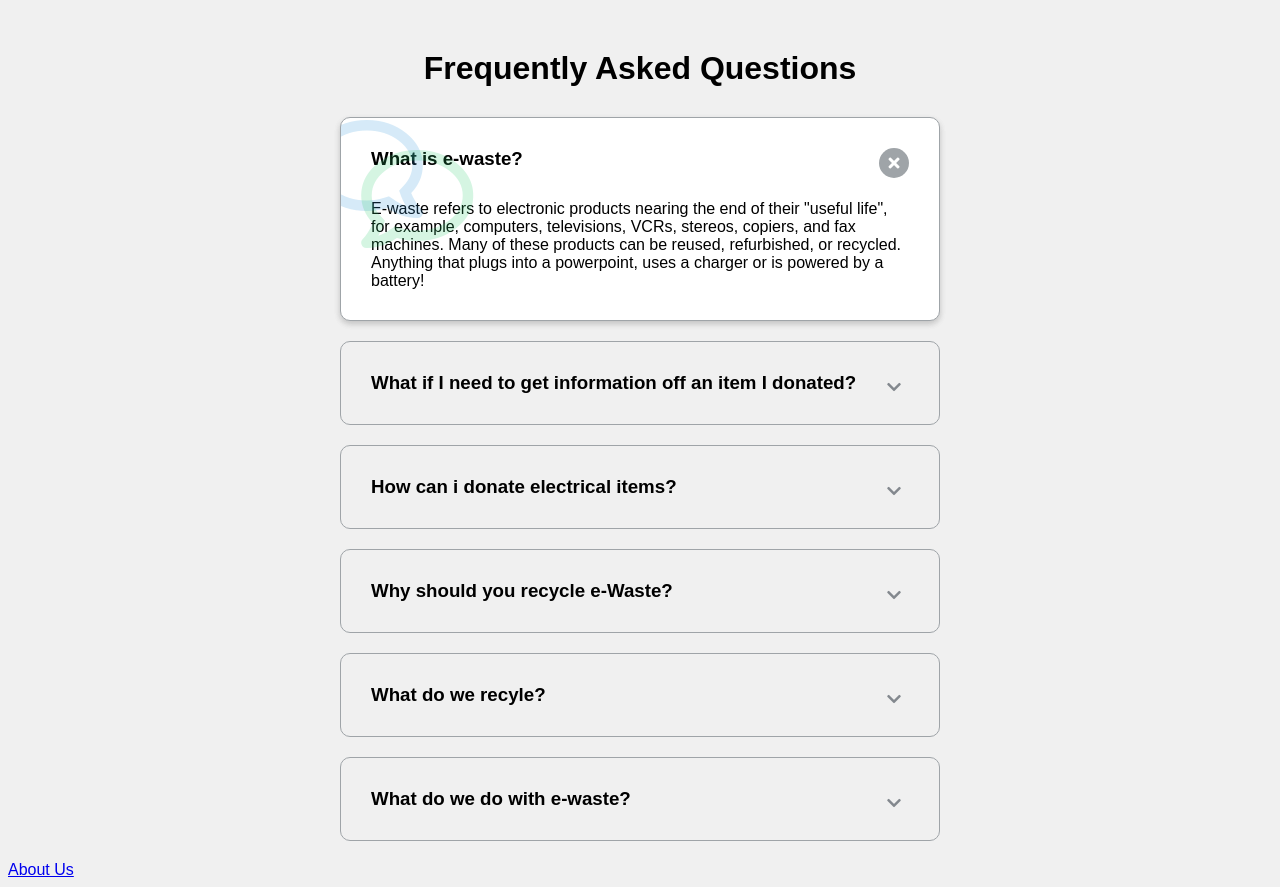
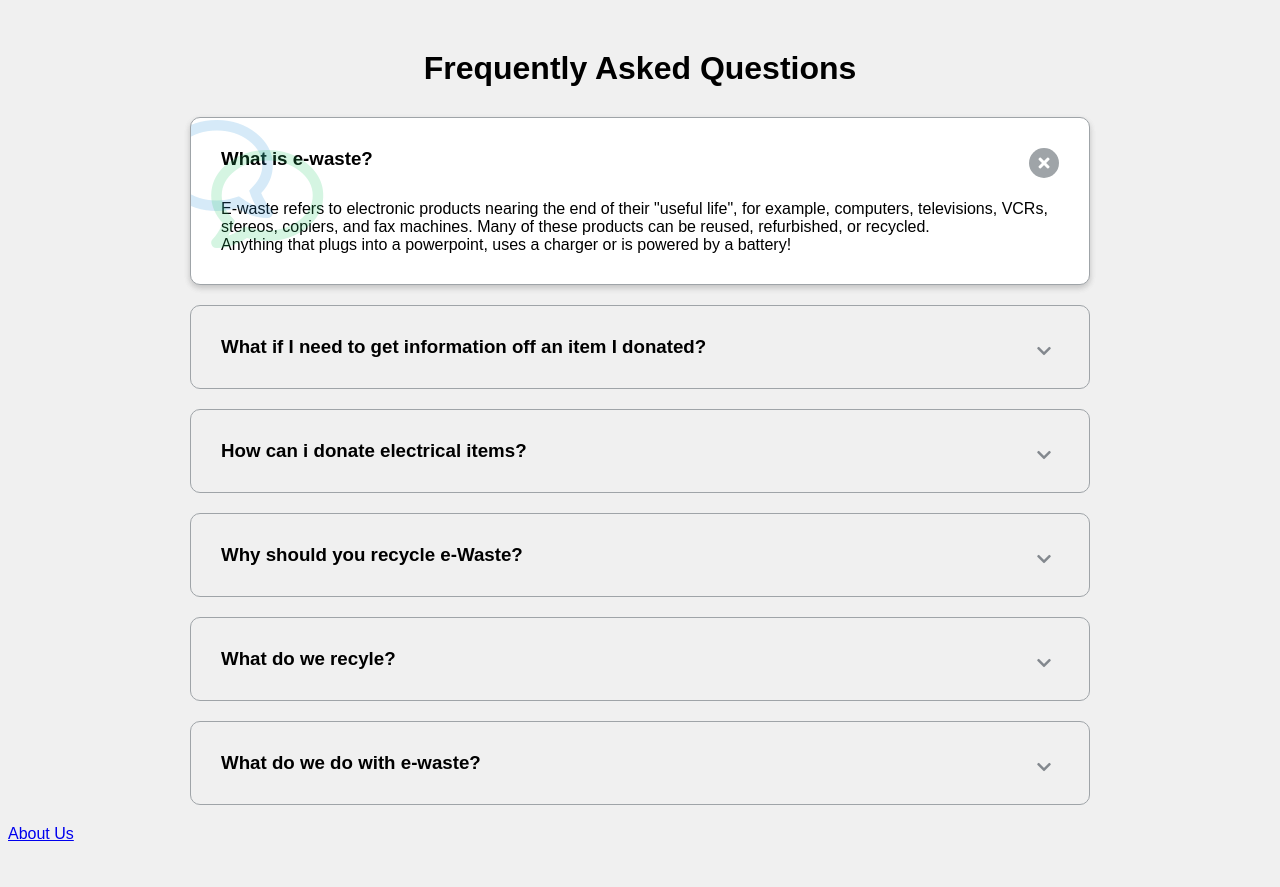
Before and after one commit to R0-H-1T/E_Regain, a PHP site: page / in a window 1280 px wide. After the commit the page ends 841 px from the top, so only its background shows below. Run offline with PHP 8.4, Linux system fonts and the light colour scheme; some libraries are stand-ins or nearby versions; some web fonts are replaced.

Commit message:
changed the width of the faq section

```diff
--- a/FAQS/index.html
+++ b/FAQS/index.html
@@ -2,7 +2,7 @@
 <html lang="en" >
 <head>
   <meta charset="UTF-8">
-  <title>CodePen - FAQ - #098 of #100Days100Projects</title>
+  <title>FAQ</title>
   <link rel='stylesheet' href='https://cdnjs.cloudflare.com/ajax/libs/font-awesome/5.10.2/css/all.min.css'><link rel="stylesheet" href="./style.css">
 
 </head>
--- a/FAQS/style.css
+++ b/FAQS/style.css
@@ -16,7 +16,7 @@ h1 {
 
 .faqs-container {
 	margin: 0 auto;
-	max-width: 600px;
+	max-width: 900px;
 }
 
 .faq {
```
